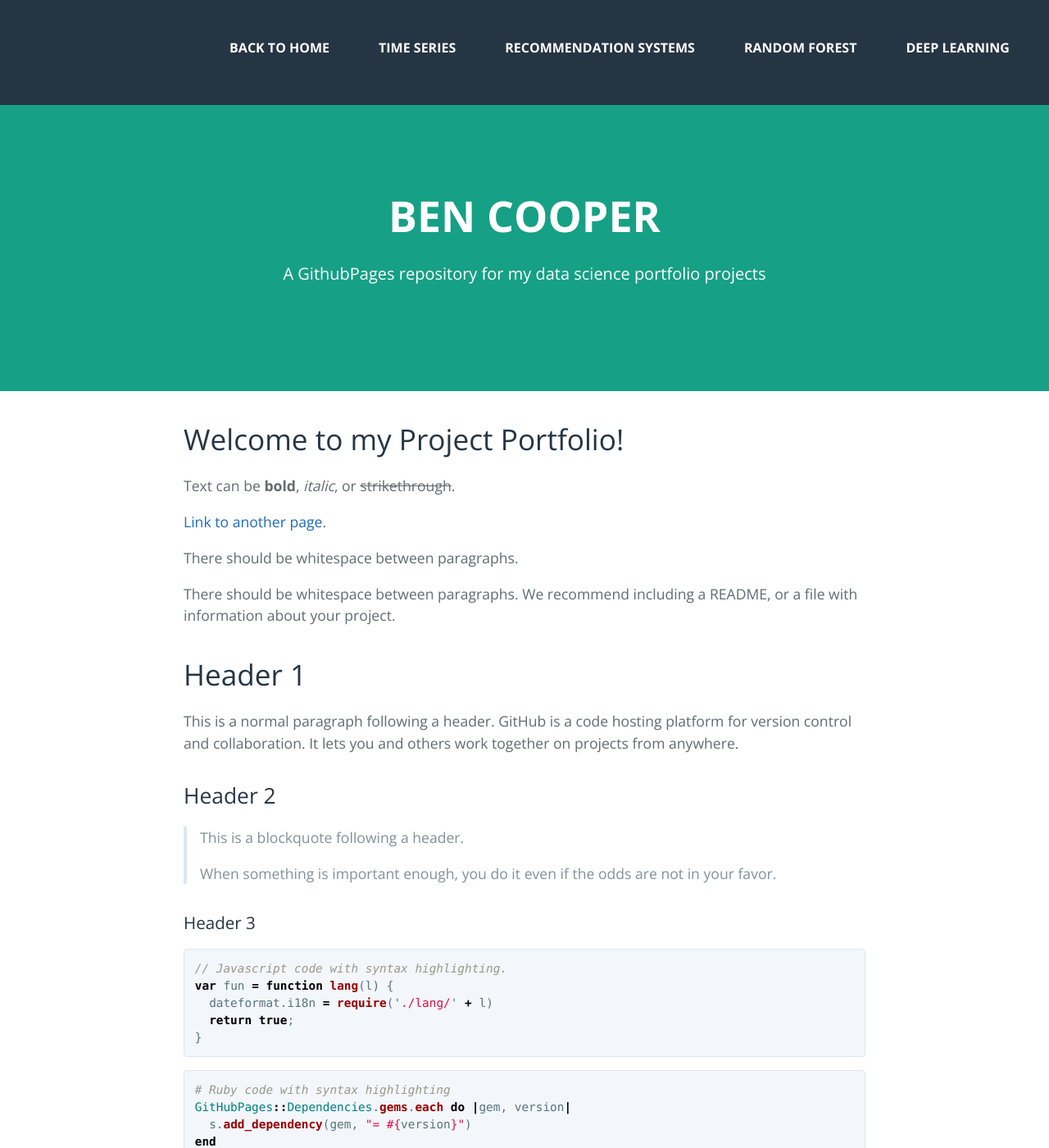
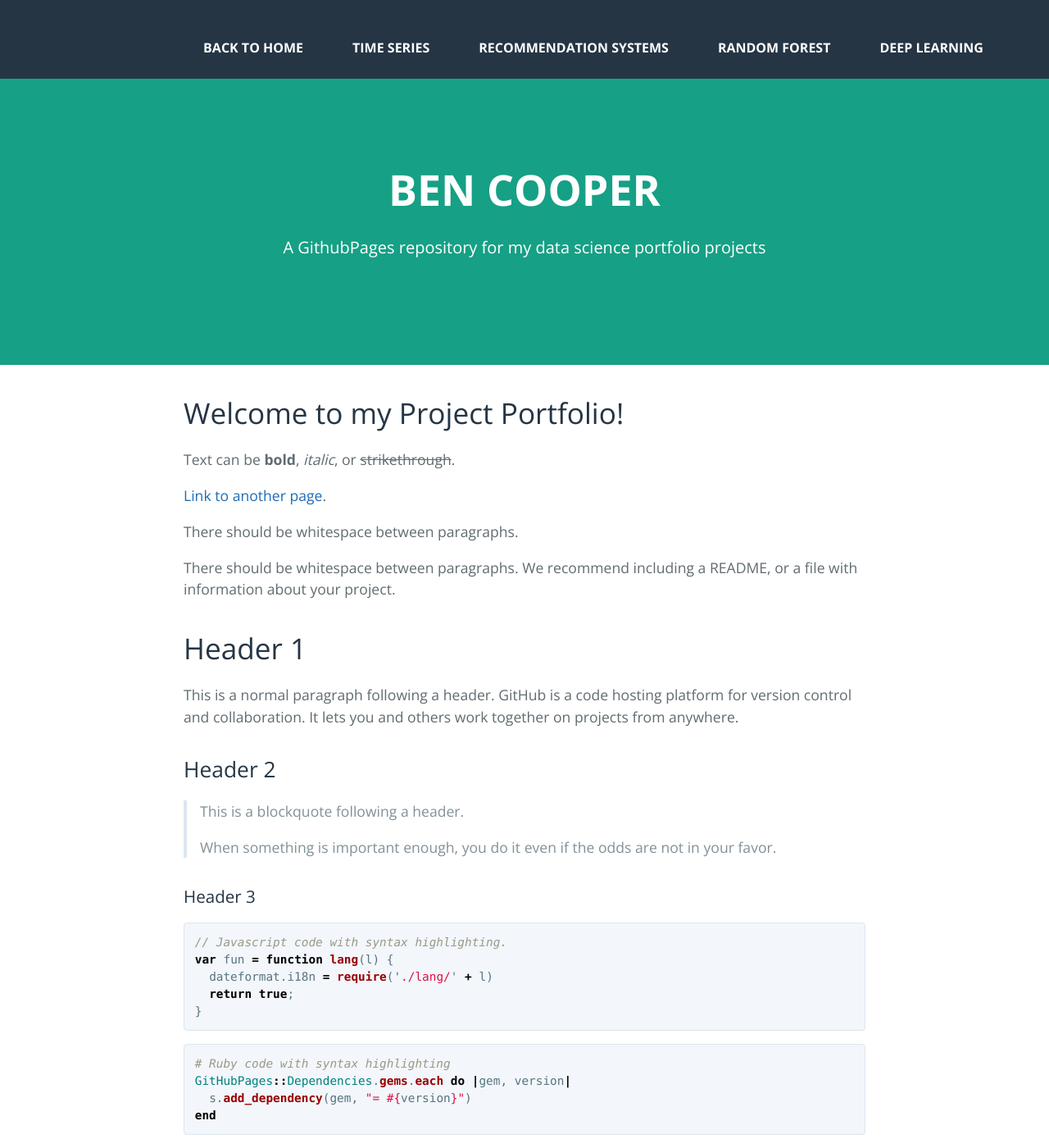
Before and after one commit to benjamin-j-cooper/benjamin-j-cooper.github.io, a Jekyll site: the page built from docs/index.md, in a window 1280 px wide and 1400 px high. Shown: the whole window at 82% size. Built offline with Jekyll 4.4.1, drawn with Linux system fonts in a browser that asks for light colours; nearby versions of some CDN libraries.

Commit message:
troubleshooting header, centering text

```diff
--- a/docs/_sass/jekyll-theme-cayman.scss
+++ b/docs/_sass/jekyll-theme-cayman.scss
@@ -468,7 +468,7 @@ a {
   z-index: 1030;
 
   @include large {
-    padding: 6rem 6rem 2rem;
+    padding: 4rem 4rem 2rem;
   }
 
   @include medium {
```
